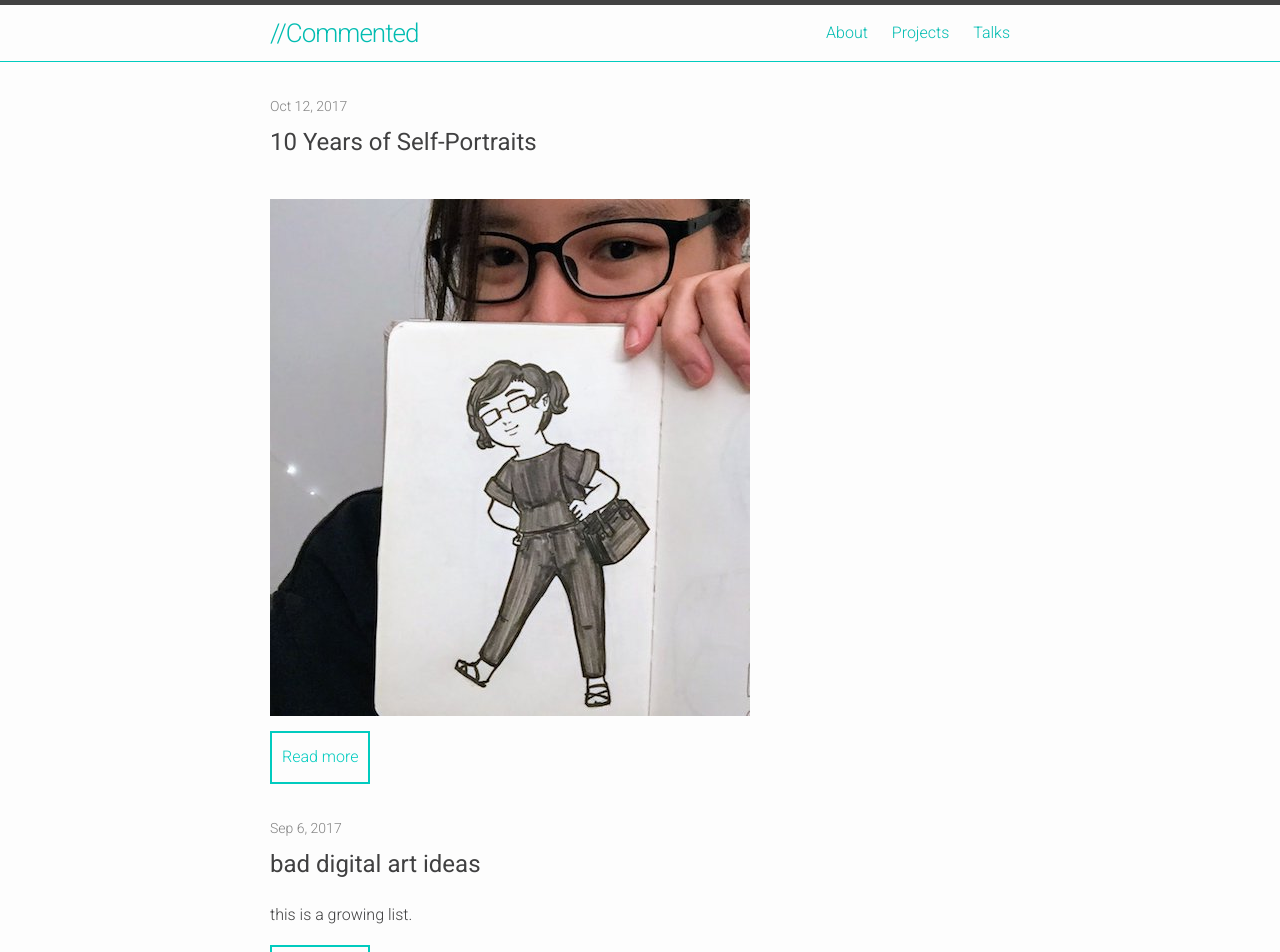
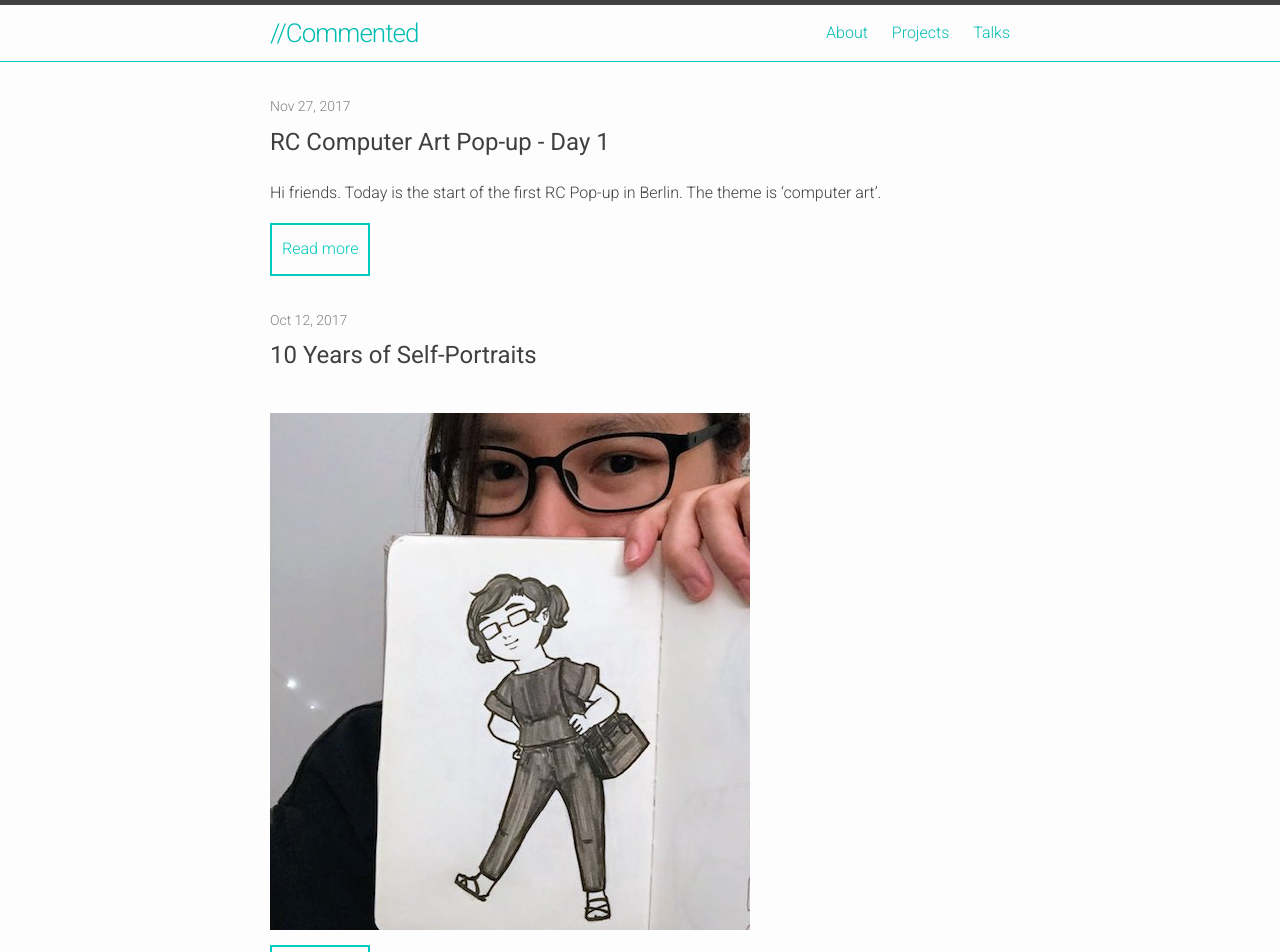
Before and after one commit to piratefsh/piratefsh.github.io, a Jekyll site: the page built from index.html, in a window 1280 px wide. Shown: the top 952 px of the page. Built offline with Jekyll 4.4.1, drawn with Linux system fonts in a browser that asks for light colours; comment, search, counter and statistics services are not loaded.

Commit message:
new post

```diff
--- /dev/null
+++ b/_posts/2017-11-27-14-days-of-generative-art---day-1.markdown
@@ -0,0 +1,19 @@
+---
+title: RC Computer Art Pop-up - Day 1
+layout: post
+---
+
+Hi friends. Today is the start of the first RC Pop-up in Berlin. The theme is 'computer art'.
+
+I couldn't decide on a big project to work on, so I'm going with the strategy of build one small gen art thing a day.
+
+Today's theme is 'sparkle'. I spotted a lady on the plane playing with her ring that was casting really cool diffractions on the wall.
+
+<iframe width="560" height="315" src="https://www.youtube.com/embed/ID68ahub108" frameborder="0" allowfullscreen></iframe>
+
+I tried to recreate that effect using p5.js. The mouse pointer's x and y position control the radius of the light points.
+
+<iframe src="http://piratefsh.github.io/p5js-art/public/sparkle/" width="100%" height="300"></iframe>
+__[full view](http://piratefsh.github.io/p5js-art/public/sparkle/)__
+
+Tomorrow, I'll look into color gradient implementations. I found this explanation on [how gradients are calculated](https://stackoverflow.com/a/39924008) really interesting.
--- a/_sass/_layout.scss
+++ b/_sass/_layout.scss
@@ -245,3 +245,7 @@
 .twitter-tweet{
     display: inline-block !important;
 }
+
+iframe {
+    border: 1px solid #ccc;
+}
```
